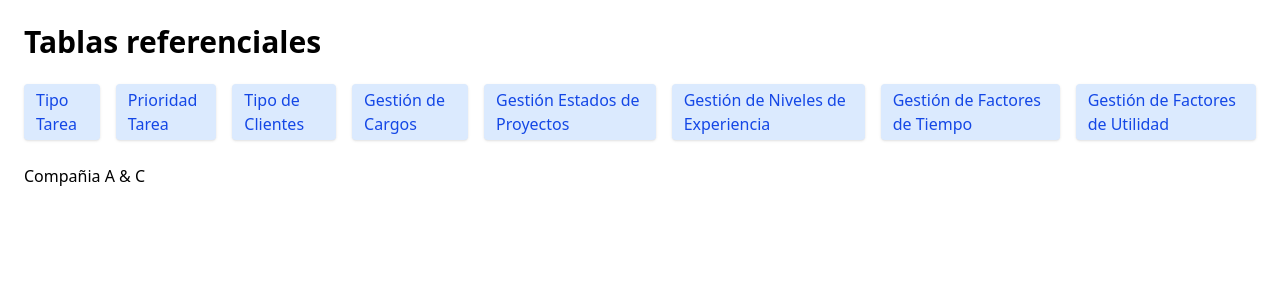
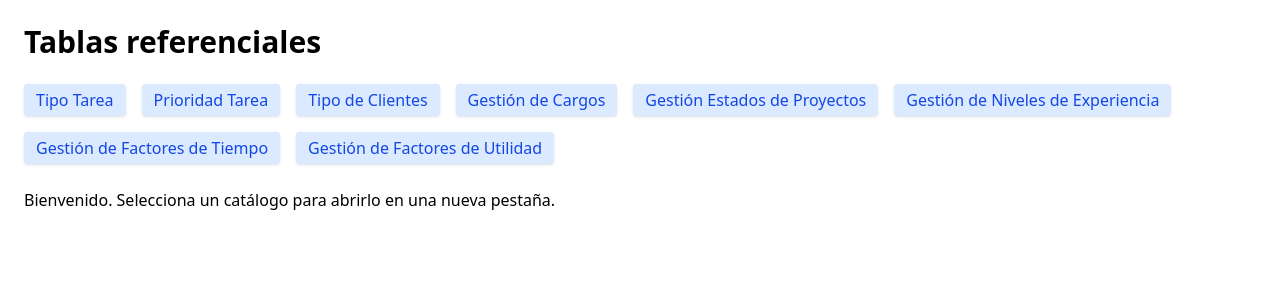
Before and after one commit to jorghee/project-management, a React (Vite) app in the folder register-ui/: page / in a window 1280 px wide. Shown: the top 300 px of the page. Built offline with nearby package versions, Linux system fonts and the light colour scheme.

Commit message:
añadiendo en caso 4 columnas

```diff
--- a/register-ui/src/App.jsx
+++ b/register-ui/src/App.jsx
@@ -1,137 +1,56 @@
-import { BrowserRouter as Router, Routes, Route, Link } from 'react-router-dom'
-import CatalogManager from './components/CatalogManager'
+import { BrowserRouter as Router, Routes, Route } from 'react-router-dom';
+import CatalogManager from './components/CatalogManager';
 
 function App() {
+
+  const genericThreeColumns = [
+    { header: 'Código', key: 'id' },
+    { header: 'Descripción', key: 'description' },
+    { header: 'Estado', key: 'status' }
+  ];
+  const genericFourColumns = [
+    { header: 'Código', key: 'id' },
+    { header: 'Descripción', key: 'description' },
+    { header: 'Valor', key: 'value' },
+    { header: 'Estado', key: 'status' }
+  ];
+
+  const openCatalogInNewTab = (path) => {
+    const url = window.location.origin + path;
+    window.open(url, '_blank');
+  };
+
   return (
     <Router>
       <div className="p-6 space-y-6">
         <h1 className="text-3xl font-bold">Tablas referenciales</h1>
+        <nav className="flex flex-wrap gap-4 mt-4">
 
-        <nav className="flex gap-4 mt-4">
-          <Link
-            to="/task-types"
-            className="px-3 py-1 rounded bg-blue-100 text-blue-700 hover:bg-blue-200 transition font-medium shadow-sm"
-          >
-            Tipo Tarea
-          </Link>
-          <Link
-            to="/priorities"
-            className="px-3 py-1 rounded bg-blue-100 text-blue-700 hover:bg-blue-200 transition font-medium shadow-sm"
-          >
-            Prioridad Tarea
-          </Link>
-          <Link
-            to="/client-types"
-            className="px-3 py-1 rounded bg-blue-100 text-blue-700 hover:bg-blue-200 transition font-medium shadow-sm"
-          >
-            Tipo de Clientes
-          </Link>
-          <Link
-            to="/positions"
-            className="px-3 py-1 rounded bg-blue-100 text-blue-700 hover:bg-blue-200 transition font-medium shadow-sm"
-          >
-            Gestión de Cargos
-          </Link>
-          <Link
-            to="/project-status"
-            className="px-3 py-1 rounded bg-blue-100 text-blue-700 hover:bg-blue-200 transition font-medium shadow-sm"
-          >
-            Gestión Estados de Proyectos
-          </Link>
-          <Link
-            to="/experience-levels"
-            className="px-3 py-1 rounded bg-blue-100 text-blue-700 hover:bg-blue-200 transition font-medium shadow-sm"
-          >
-            Gestión de Niveles de Experiencia
-          </Link>
-          <Link
-            to="/time-factors"
-            className="px-3 py-1 rounded bg-blue-100 text-blue-700 hover:bg-blue-200 transition font-medium shadow-sm"
-          >
-            Gestión de Factores de Tiempo
-          </Link>
-          <Link
-            to="/utilities-factors"
-            className="px-3 py-1 rounded bg-blue-100 text-blue-700 hover:bg-blue-200 transition font-medium shadow-sm"
-          >
-            Gestión de Factores de Utilidad
-          </Link>
+          <button onClick={() => openCatalogInNewTab('/task-types')} className="px-3 py-1 rounded bg-blue-100 text-blue-700 hover:bg-blue-200 transition font-medium shadow-sm">Tipo Tarea</button>
+          <button onClick={() => openCatalogInNewTab('/priorities')} className="px-3 py-1 rounded bg-blue-100 text-blue-700 hover:bg-blue-200 transition font-medium shadow-sm">Prioridad Tarea</button>
+          <button onClick={() => openCatalogInNewTab('/client-types')} className="px-3 py-1 rounded bg-blue-100 text-blue-700 hover:bg-blue-200 transition font-medium shadow-sm">Tipo de Clientes</button>
+          <button onClick={() => openCatalogInNewTab('/positions')} className="px-3 py-1 rounded bg-blue-100 text-blue-700 hover:bg-blue-200 transition font-medium shadow-sm">Gestión de Cargos</button>
+          <button onClick={() => openCatalogInNewTab('/project-status')} className="px-3 py-1 rounded bg-blue-100 text-blue-700 hover:bg-blue-200 transition font-medium shadow-sm">Gestión Estados de Proyectos</button>
+          <button onClick={() => openCatalogInNewTab('/experience-levels')} className="px-3 py-1 rounded bg-blue-100 text-blue-700 hover:bg-blue-200 transition font-medium shadow-sm">Gestión de Niveles de Experiencia</button>
+          <button onClick={() => openCatalogInNewTab('/time-factors')} className="px-3 py-1 rounded bg-blue-100 text-blue-700 hover:bg-blue-200 transition font-medium shadow-sm">Gestión de Factores de Tiempo</button>
+          <button onClick={() => openCatalogInNewTab('/utilities-factors')} className="px-3 py-1 rounded bg-blue-100 text-blue-700 hover:bg-blue-200 transition font-medium shadow-sm">Gestión de Factores de Utilidad</button>
+        </nav>
+        <Routes>
 
+          <Route path="/" element={<p>Bienvenido. Selecciona un catálogo para abrirlo en una nueva pestaña.</p>} />
 
-        </nav>
-
-        <Routes>
-          <Route path="/task-types" element={
-            <CatalogManager
-              title="Tipo Tarea"
-              endpoint="http://localhost:8080/api/task-types"
-              idKey="id"
-              descriptionKey="description"
-            />
-          } />
-          <Route path="/priorities" element={
-            <CatalogManager
-              title="Prioridad Tarea"
-              endpoint="http://localhost:8080/api/priorities"
-              idKey="id"
-              descriptionKey="description"
-            />
-          } />
-          <Route path="/client-types" element={
-            <CatalogManager
-              title="Tipos de Cliente"
-              endpoint="http://localhost:8080/api/client-types"
-              idKey="id"
-              descriptionKey="description"
-            />
-          } />
-          <Route path="/positions" element={
-            <CatalogManager
-              title="Tipos de Cliente"
-              endpoint="http://localhost:8080/api/positions"
-              idKey="id"
-              descriptionKey="description"
-            />
-          } />
-          <Route path="/project-status" element={
-            <CatalogManager
-              title="Tipos de Cliente"
-              endpoint="http://localhost:8080/api/project-status"
-              idKey="id"
-              descriptionKey="description"
-            />
-          } />
-          <Route path="/experience-levels" element={
-            <CatalogManager
-              title="Tipos de Cliente"
-              endpoint="http://localhost:8080/api/experience-levels"
-              idKey="id"
-              descriptionKey="description"
-            />
-          } />
-          <Route path="/time-factors" element={
-            <CatalogManager
-              title="Tipos de Cliente"
-              endpoint="http://localhost:8080/api/time-factors"
-              idKey="id"
-              descriptionKey="description"
-            />
-          } />
-          <Route path="/utility-factors" element={
-            <CatalogManager
-              title="Tipos de Cliente"
-              endpoint="http://localhost:8080/api/utility-factors"
-              idKey="id"
-              descriptionKey="description"
-            />
-          } />
-
-
-          <Route path="/" element={<p>Compañia A & C</p>} />
+          <Route path="/task-types" element={<CatalogManager title="Tipo Tarea" endpoint="http://localhost:8080/api/task-types" columns={genericThreeColumns} />} />
+          <Route path="/priorities" element={<CatalogManager title="Prioridad Tarea" endpoint="http://localhost:8080/api/priorities" columns={genericThreeColumns} />} />
+          <Route path="/client-types" element={<CatalogManager title="Tipos de Cliente" endpoint="http://localhost:8080/api/client-types" columns={genericThreeColumns} />} />
+          <Route path="/positions" element={<CatalogManager title="Gestión de Cargos" endpoint="http://localhost:8080/api/positions" columns={genericThreeColumns} />} />
+          <Route path="/project-status" element={<CatalogManager title="Estados de Proyectos" endpoint="http://localhost:8080/api/project-status" columns={genericThreeColumns} />} />
+          <Route path="/experience-levels" element={<CatalogManager title="Niveles de Experiencia" endpoint="http://localhost:8080/api/experience-levels" columns={genericFourColumns} />} />
+          <Route path="/time-factors" element={<CatalogManager title="Factores de Tiempo" endpoint="http://localhost:8080/api/time-factors" columns={genericFourColumns} />} />
+          <Route path="/utilities-factors" element={<CatalogManager title="Factores de Utilidad" endpoint="http://localhost:8080/api/utility-factors" columns={genericFourColumns} />} />
         </Routes>
       </div>
     </Router>
-  )
+  );
 }
 
-export default App
+export default App;
--- a/register-ui/src/components/CatalogForm.jsx
+++ b/register-ui/src/components/CatalogForm.jsx
@@ -1,48 +1,43 @@
 import React from 'react'
 
-export default function CatalogForm({ formData, setFormData, action, idKey, descriptionKey }) {
-  const isReadOnly = (field) => {
-    if (action === 'edit' && field === idKey) return true
-    if (['delete', 'inactivate', 'reactivate'].includes(action)) return true
-    if (field === 'status') return true
-    return false
-  }
+export default function CatalogForm({ formData, setFormData, action, columns }) {
+  const isReadOnly = (fieldKey) => {
+    const idKey = columns.length > 0 ? columns[0].key : 'id';
+
+    if (action === 'edit' && fieldKey === idKey) return true;
+    if (['delete', 'inactivate', 'reactivate'].includes(action)) return true;
+    return false;
+  };
 
   const handleChange = (e) => {
     const { name, value } = e.target
     setFormData((prev) => ({ ...prev, [name]: value }))
   }
 
+  const formColumns = columns.filter(col => col.key !== 'status');
+
   return (
-    <div className="grid grid-cols-1 md:grid-cols-3 gap-4 border p-4 rounded bg-white shadow">
-      <div>
-        <label className="block text-sm font-medium text-gray-700">Código</label>
+    <div className={`grid grid-cols-1 md:grid-cols-${formColumns.length + 1} gap-4 border p-4 rounded bg-white shadow`}>
+      {formColumns.map((col) => (
+        <div key={col.key}>
+          <label className="block text-sm font-medium text-gray-700">{col.header}</label>
           <input
             type="text"
-          name={idKey}
-          value={formData[idKey]}
+            name={col.key}
+            value={formData[col.key] || ''}
             onChange={handleChange}
-          disabled={isReadOnly(idKey)}
+            disabled={isReadOnly(col.key)}
             className="mt-1 block w-full border px-3 py-2 rounded shadow-sm"
           />
         </div>
-      <div>
-        <label className="block text-sm font-medium text-gray-700">Descripción</label>
-        <input
-          type="text"
-          name={descriptionKey}
-          value={formData[descriptionKey]}
-          onChange={handleChange}
-          disabled={isReadOnly(descriptionKey)}
-          className="mt-1 block w-full border px-3 py-2 rounded shadow-sm"
-        />
-      </div>
+      ))}
+
       <div>
         <label className="block text-sm font-medium text-gray-700">Estado</label>
         <input
           type="text"
           name="status"
-          value={formData.status}
+          value={formData.status || 'A'}
           disabled
           className="mt-1 block w-full border px-3 py-2 rounded shadow-sm bg-gray-100"
         />
--- a/register-ui/src/components/CatalogTable.jsx
+++ b/register-ui/src/components/CatalogTable.jsx
@@ -1,14 +1,18 @@
 import React from 'react'
 
-export default function CatalogTable({ records, idKey, descriptionKey, onSelect }) {
+export default function CatalogTable({ records, columns, onSelect }) {
+  const idKey = columns.length > 0 ? columns[0].key : 'id';
+
   return (
     <div className="mt-4 border rounded overflow-x-auto">
       <table className="min-w-full divide-y divide-gray-200 text-sm text-left">
         <thead className="bg-gray-100">
           <tr>
-            <th className="px-4 py-2 font-medium">Código</th>
-            <th className="px-4 py-2 font-medium">Descripción</th>
-            <th className="px-4 py-2 font-medium">Estado</th>
+            {columns.map((col) => (
+              <th key={col.key} className="px-4 py-2 font-medium">
+                {col.header}
+              </th>
+            ))}
           </tr>
         </thead>
         <tbody>
@@ -18,9 +22,11 @@ export default function CatalogTable({ records, idKey, descriptionKey, onSelect
               className="cursor-pointer hover:bg-gray-50"
               onClick={() => onSelect(item)}
             >
-              <td className="px-4 py-2">{item[idKey]}</td>
-              <td className="px-4 py-2">{item[descriptionKey]}</td>
-              <td className="px-4 py-2">{item.status}</td>
+              {columns.map((col) => (
+                <td key={`${item[idKey]}-${col.key}`} className="px-4 py-2">
+                  {item[col.key]}
+                </td>
+              ))}
             </tr>
           ))}
         </tbody>
```
Also changed, not shown: register-ui/src/components/CatalogManager.jsx (+38 -47 lines). Lines whose indentation alone changed are shown as unchanged.
